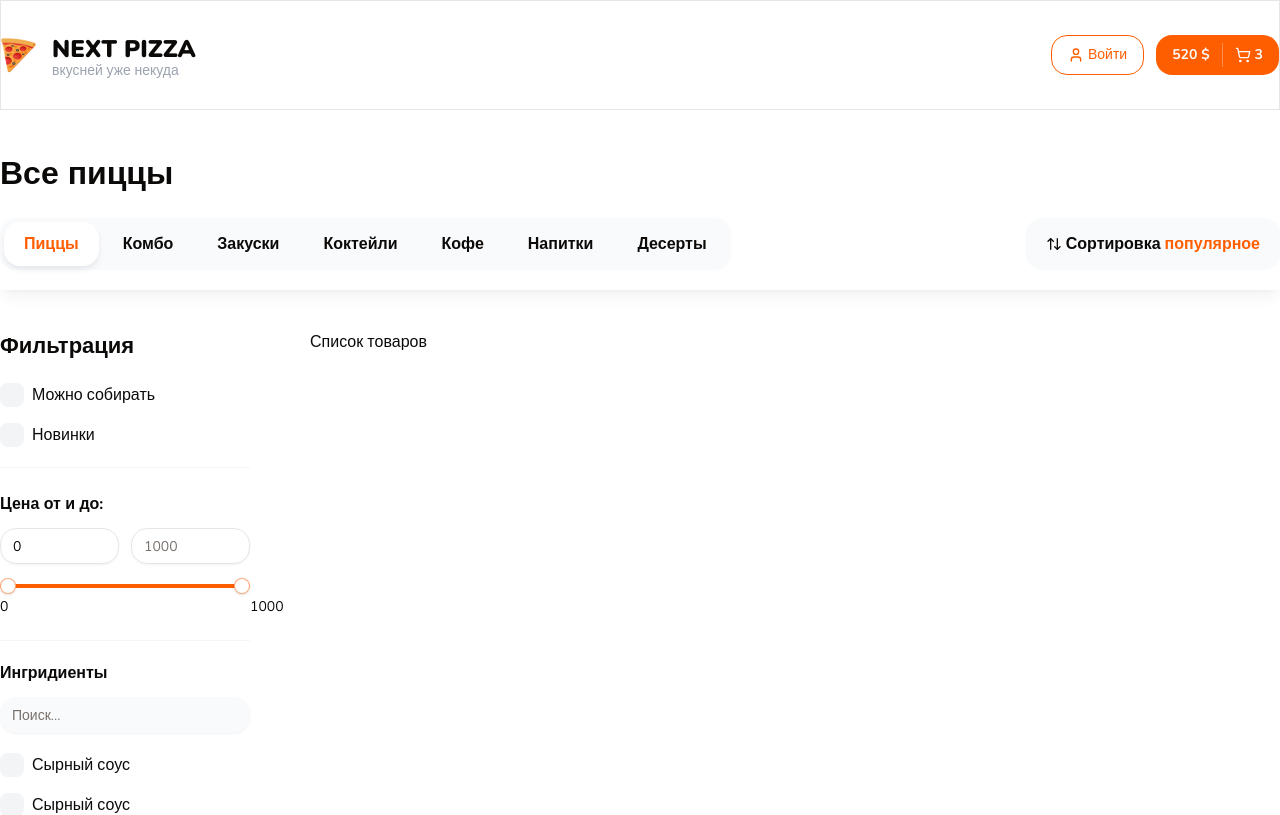
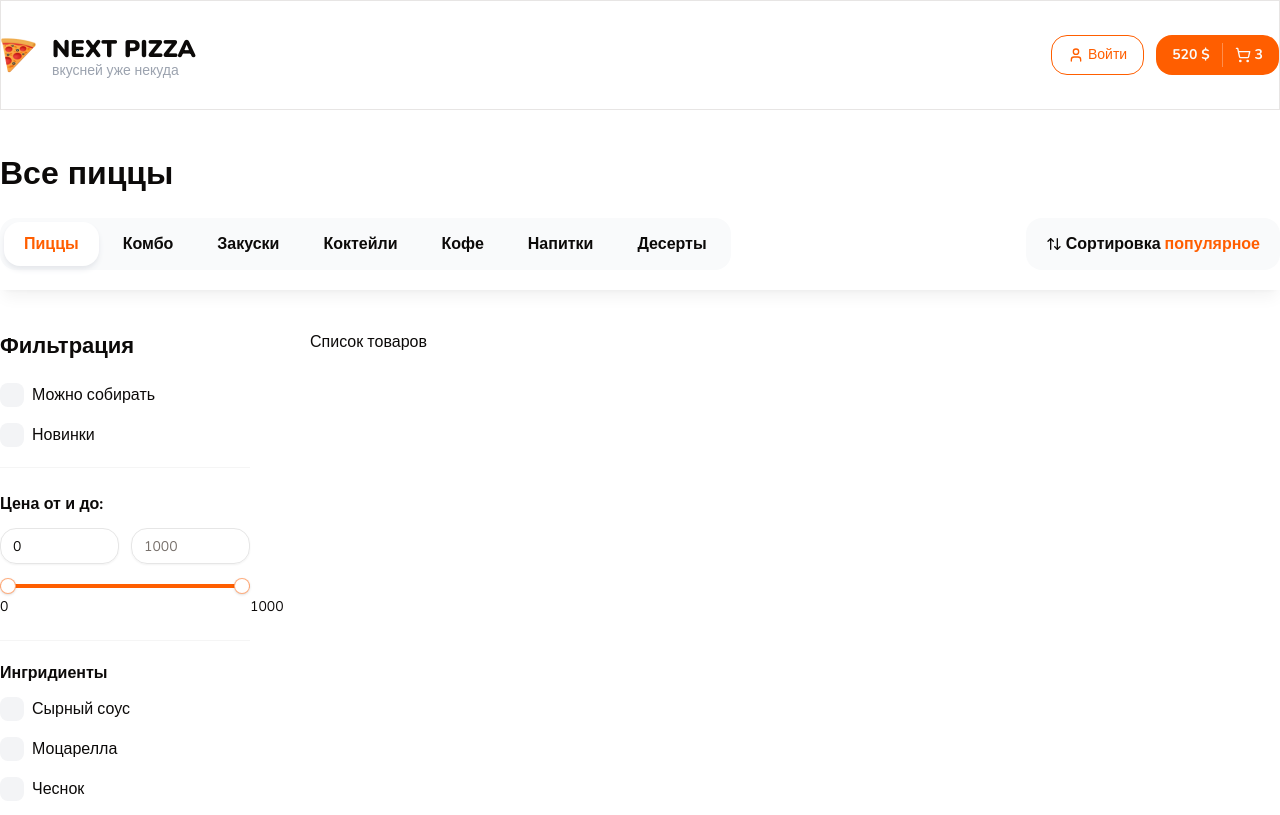
Before and after one commit to spooky8/next-pizza, a Next.js app: page / in a window 1280 px wide. Shown: the top 815 px of the page. Built offline with nearby package versions, Linux system fonts and the light colour scheme.

Commit message:
filters add

```diff
--- a/src/components/shared/checkbox-filters-group.tsx
+++ b/src/components/shared/checkbox-filters-group.tsx
@@ -10,7 +10,7 @@ type Item = FilterCheckboxProps;
 interface Props {
 	title: string;
 	items: Item[];
-	defaultItems?: Item[];
+	defaultItems: Item[];
 	limit?: number;
 	searchInputPlaceholder?: string;
 	onChange?: (values: string[]) => void;
@@ -28,16 +28,24 @@ export const CheckboxFiltersGroup: React.FC<Props> = ({
 	onChange,
 	defaultValue,
  }) => {
+
+	const [showAll, setShowAll] = React.useState(false);
+	const [searchValue, setSearchValue] = React.useState('');
+
+	const list = showAll ? items : defaultItems.slice(0, limit);
+
 	return (
 		<div className={cn('', className)}>
 			<p className='font-bold mb-3'>{title}</p>
 
-			<div className='mb-5'>
+			{showAll && (
+				<div className='mb-5'>
 				<Input placeholder={searchInputPlaceholder} className='bg-gray-50 border-none' />
 			</div>
+			)}
 
 			<div className='flex flex-col gap-4 max-h-96 pr-2 overflow-auto scrollbar'>
-				{items.map((item, index) => (
+				{list.map((item, index) => (
 					<FilterCheckbox
 					key={index}
 					text={item.text}
@@ -49,6 +57,14 @@ export const CheckboxFiltersGroup: React.FC<Props> = ({
 				))}
 			</div>
 
+			{items.length > limit && (
+				<div className={showAll? 'border-t border-t-neutral-100 mt-4': ''}>
+					<button onClick={() => setShowAll(!showAll)} className='text-primary mt-3'>
+					{showAll ? 'Скрыть' : '+ Показать все'}
+					</button>
+				</div>
+			)}
+
 		</div>
 	);
 };
--- a/src/components/shared/filters.tsx
+++ b/src/components/shared/filters.tsx
@@ -41,23 +41,23 @@ export const Filters: React.FC<Props> = ({ className }) => {
 						value: '1',
 					},
 					{
-						text: 'Сырный соус',
+						text: 'Моцарелла',
 						value: '1',
 					},
 					{
-						text: 'Сырный соус',
+						text: 'Чеснок',
 						value: '1',
 					},
 					{
-						text: 'Сырный соус',
+						text: 'Солёные огурчики',
 						value: '1',
 					},
 					{
-						text: 'Сырный соус',
+						text: 'Красный лук',
 						value: '1',
 					},
 					{
-						text: 'Сырный соус',
+						text: 'Томаты',
 						value: '1',
 					},
 				]}
@@ -67,7 +67,23 @@ export const Filters: React.FC<Props> = ({ className }) => {
 						value: '1',
 					},
 					{
-						text: 'Сырный соус',
+						text: 'Моцарелла',
+						value: '1',
+					},
+					{
+						text: 'Чеснок',
+						value: '1',
+					},
+					{
+						text: 'Солёные огурчики',
+						value: '1',
+					},
+					{
+						text: 'Красный лук',
+						value: '1',
+					},
+					{
+						text: 'Томаты',
 						value: '1',
 					},
 					{
@@ -75,15 +91,23 @@ export const Filters: React.FC<Props> = ({ className }) => {
 						value: '1',
 					},
 					{
-						text: 'Сырный соус',
+						text: 'Моцарелла',
 						value: '1',
 					},
 					{
-						text: 'Сырный соус',
+						text: 'Чеснок',
 						value: '1',
 					},
 					{
-						text: 'Сырный соус',
+						text: 'Солёные огурчики',
+						value: '1',
+					},
+					{
+						text: 'Красный лук',
+						value: '1',
+					},
+					{
+						text: 'Томаты',
 						value: '1',
 					},
 				]}
```
